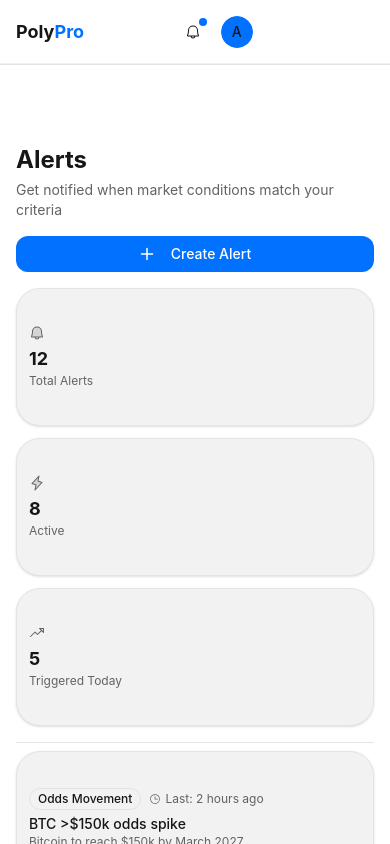
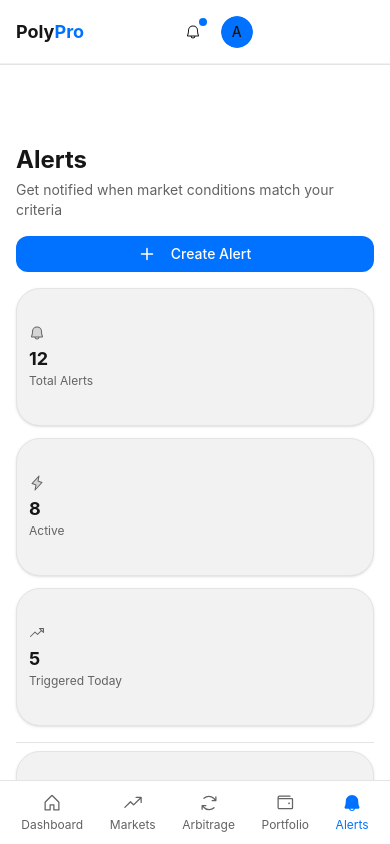
Before and after one commit to charlzx/polypro, a Next.js app: page /alerts in a window 390 px wide. Shown: the top 844 px of the page. Built offline with nearby package versions, Linux system fonts and the light colour scheme.

Commit message:
feat: add mobile bottom navigation

```diff
--- a/components/AppHeader.tsx
+++ b/components/AppHeader.tsx
@@ -22,6 +22,7 @@ import {
 } from "@/components/ui/popover";
 import { Avatar, AvatarFallback } from "@/components/ui/avatar";
 import { Badge } from "@/components/ui/badge";
+import { MobileBottomNav } from "@/components/MobileBottomNav";
 
 // Mock notifications data
 const notifications = [
@@ -71,7 +72,8 @@ export function AppHeader({ showSearch = true }: AppHeaderProps) {
   const userTier = "pro";
 
   return (
-    <header className="fixed top-0 left-0 right-0 z-50 bg-background border-b border-border">
+    <>
+      <header className="fixed top-0 left-0 right-0 z-50 bg-background border-b border-border">
       {/* Top Row: Logo, Search, Actions */}
       <div className="h-16 grid grid-cols-3 items-center px-4 lg:px-6 border-b border-border/50">
         {/* Left Section */}
@@ -230,5 +232,7 @@ export function AppHeader({ showSearch = true }: AppHeaderProps) {
         </div>
       </div>
     </header>
+    <MobileBottomNav />
+    </>
   );
 }
--- /dev/null
+++ b/components/MobileBottomNav.tsx
@@ -0,0 +1,43 @@
+"use client";
+
+import Link from "next/link";
+import { usePathname } from "next/navigation";
+import { cn } from "@/lib/utils";
+import { House, TrendUp, ArrowsClockwise, Wallet, Bell } from "@phosphor-icons/react";
+
+const navItems = [
+  { label: "Dashboard", href: "/dashboard", icon: House },
+  { label: "Markets", href: "/markets", icon: TrendUp },
+  { label: "Arbitrage", href: "/arbitrage", icon: ArrowsClockwise },
+  { label: "Portfolio", href: "/portfolio", icon: Wallet },
+  { label: "Alerts", href: "/alerts", icon: Bell },
+];
+
+export function MobileBottomNav() {
+  const pathname = usePathname();
+
+  return (
+    <nav className="fixed bottom-0 left-0 right-0 z-50 h-16 bg-background border-t border-border md:hidden">
+      <div className="flex items-center justify-around h-full px-2">
+        {navItems.map((item) => {
+          const isActive = pathname === item.href;
+          const Icon = item.icon;
+
+          return (
+            <Link
+              key={item.href}
+              href={item.href}
+              className={cn(
+                "flex flex-col items-center gap-1 px-3 py-2 rounded-lg transition-base min-w-[56px]",
+                isActive ? "text-primary" : "text-muted-foreground"
+              )}
+            >
+              <Icon weight={isActive ? "fill" : "regular"} className="h-5 w-5" />
+              <span className="text-caption">{item.label}</span>
+            </Link>
+          );
+        })}
+      </div>
+    </nav>
+  );
+}
```
